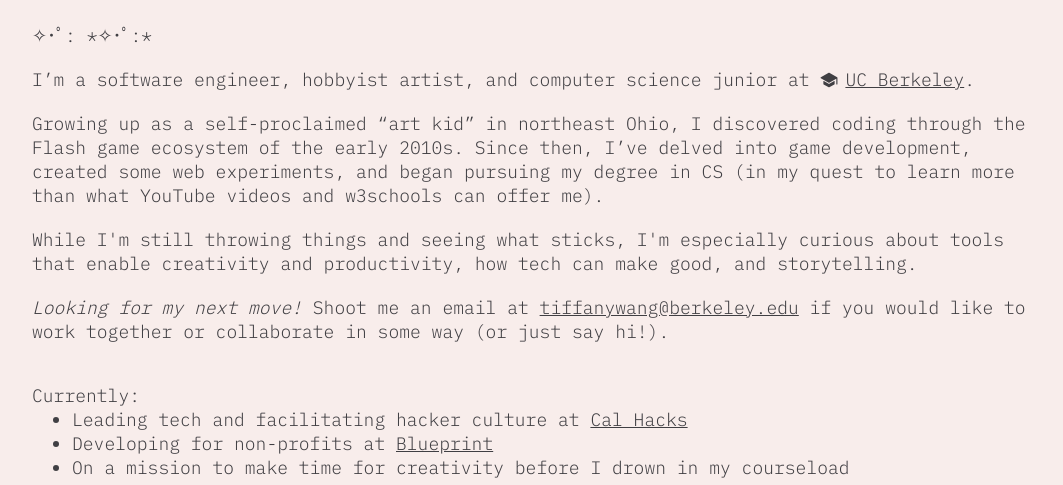
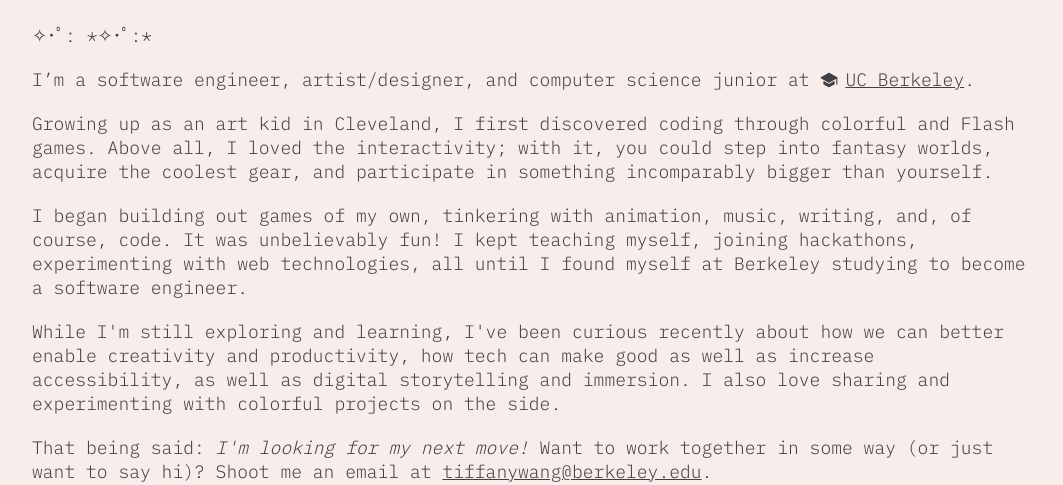
Before and after one commit to cnnmon/tiffanywang, a Next.js app: page /about in a window 1280 px wide. Shown: the part 467-952 px from the top of the page, without its empty margins (108-1171 px from the left). Built offline with nearby package versions, Linux system fonts and the light colour scheme.

Commit message:
updated bio

```diff
--- a/pages/about.jsx
+++ b/pages/about.jsx
@@ -40,14 +40,20 @@ function About() {
           <br />
 
           {/* BODY */}
-          <p>I’m a software engineer, hobbyist artist, and computer science junior at <Link href="https://www.berkeley.edu/"><IoSchool className="icon" />UC Berkeley</Link>.</p>
+          <p>I’m a software engineer, artist/designer, and computer science junior at <Link href="https://www.berkeley.edu/"><IoSchool className="icon" />UC Berkeley</Link>.</p>
           <br />
-          <p>Growing up as a self-proclaimed “art kid” in northeast Ohio, I discovered coding through the Flash game ecosystem of the early 2010s. Since then, I’ve delved into game development, created some web experiments, and began pursuing my degree in CS (in my quest to learn more than what YouTube videos and w3schools can offer me).</p>
+          <p>Growing up as an art kid in Cleveland, I first discovered coding through colorful and  Flash games. Above all, I loved the interactivity; with it, you could step into fantasy worlds, acquire the coolest gear, and participate in something incomparably bigger than yourself.</p>
           <br />
-          <p>While I'm still throwing things and seeing what sticks, I'm especially curious about tools that enable creativity and productivity, how tech can make good, and storytelling.</p>
+          <p>
+          I began building out games of my own, tinkering with animation, music, writing, and, of course, code. It was unbelievably fun! I kept teaching myself, joining hackathons, experimenting with web technologies, all until I found myself at Berkeley studying to become a software engineer.
+          </p>
           <br />
-          <p><i>Looking for my next move!</i> Shoot me an email at <a href="mailto:tiffanywang@berkeley.edu">tiffanywang@berkeley.edu</a> if you would like to work together or collaborate in some way (or just say hi!).</p>
+          <p>While I'm still exploring and learning, I've been curious recently about how we can better enable creativity and productivity, how tech can make good as well as increase accessibility, as well as digital storytelling and immersion. I also love sharing and experimenting with colorful projects on the side.</p>
+          <br />
+          <p>That being said: <i>I'm looking for my next move!</i> Want to work together in some way (or just want to say hi)? Shoot me an email at <a href="mailto:tiffanywang@berkeley.edu">tiffanywang@berkeley.edu</a>.</p>
           <br /><br />
+          <p>~</p>
+          <br />
           <p>Currently:</p>
           <ul>
             <li>Leading tech and facilitating hacker culture at <Link href="https://calhacks.io/">Cal Hacks</Link></li>
```
